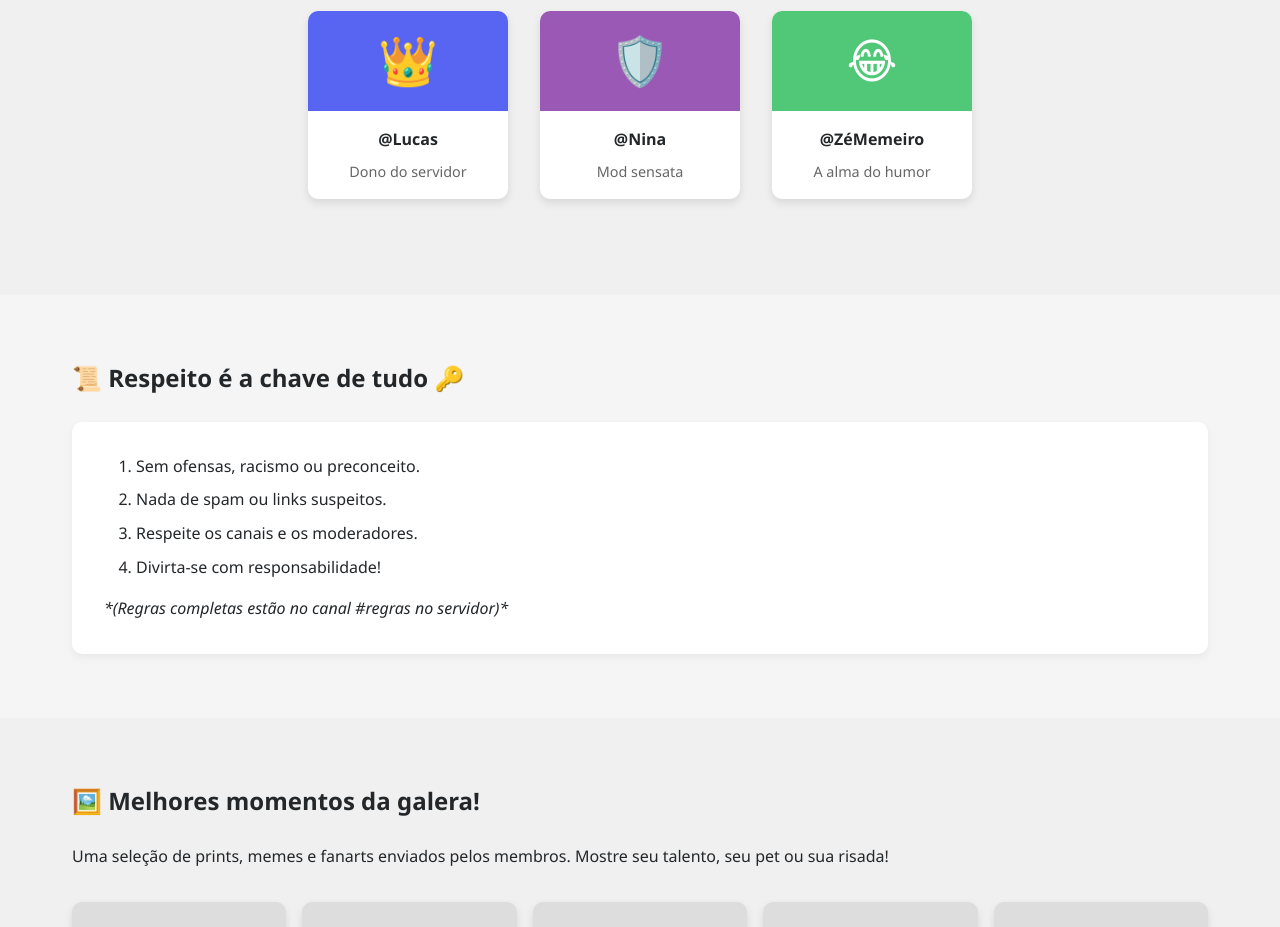
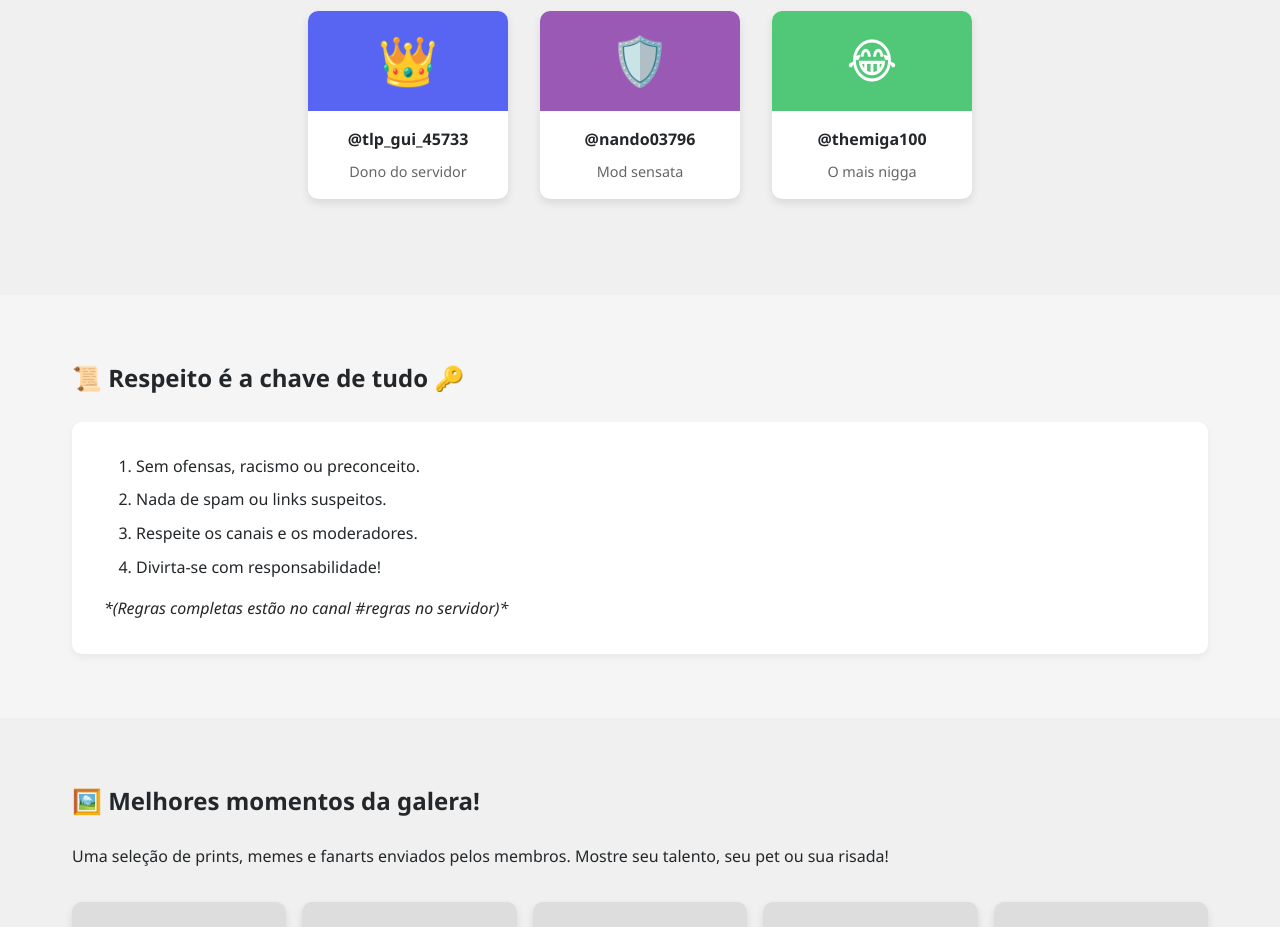
Before and after one commit to Themiga/Gaymers, a plain HTML site: page index.html in a window 1280 px wide. Shown: the part 1240-2167 px from the top of the page. Drawn offline with Linux system fonts and the light colour scheme.

Commit message:
arrumado

```diff
--- a/index.html
+++ b/index.html
@@ -299,22 +299,22 @@
                 <div class="team-member">
                     <div class="member-avatar">👑</div>
                     <div class="member-info">
-                        <div class="member-name">@Lucas</div>
+                        <div class="member-name">@tlp_gui_45733</div>
                         <div class="member-role">Dono do servidor</div>
                     </div>
                 </div>
                 <div class="team-member">
                     <div class="member-avatar" style="background-color: var(--secondary);">🛡️</div>
                     <div class="member-info">
-                        <div class="member-name">@Nina</div>
+                        <div class="member-name">@nando03796</div>
                         <div class="member-role">Mod sensata</div>
                     </div>
                 </div>
                 <div class="team-member">
                     <div class="member-avatar" style="background-color: #50C878;">😂</div>
                     <div class="member-info">
-                        <div class="member-name">@ZéMemeiro</div>
-                        <div class="member-role">A alma do humor</div>
+                        <div class="member-name">@themiga100</div>
+                        <div class="member-role">O mais nigga</div>
                     </div>
                 </div>
             </div>
```
